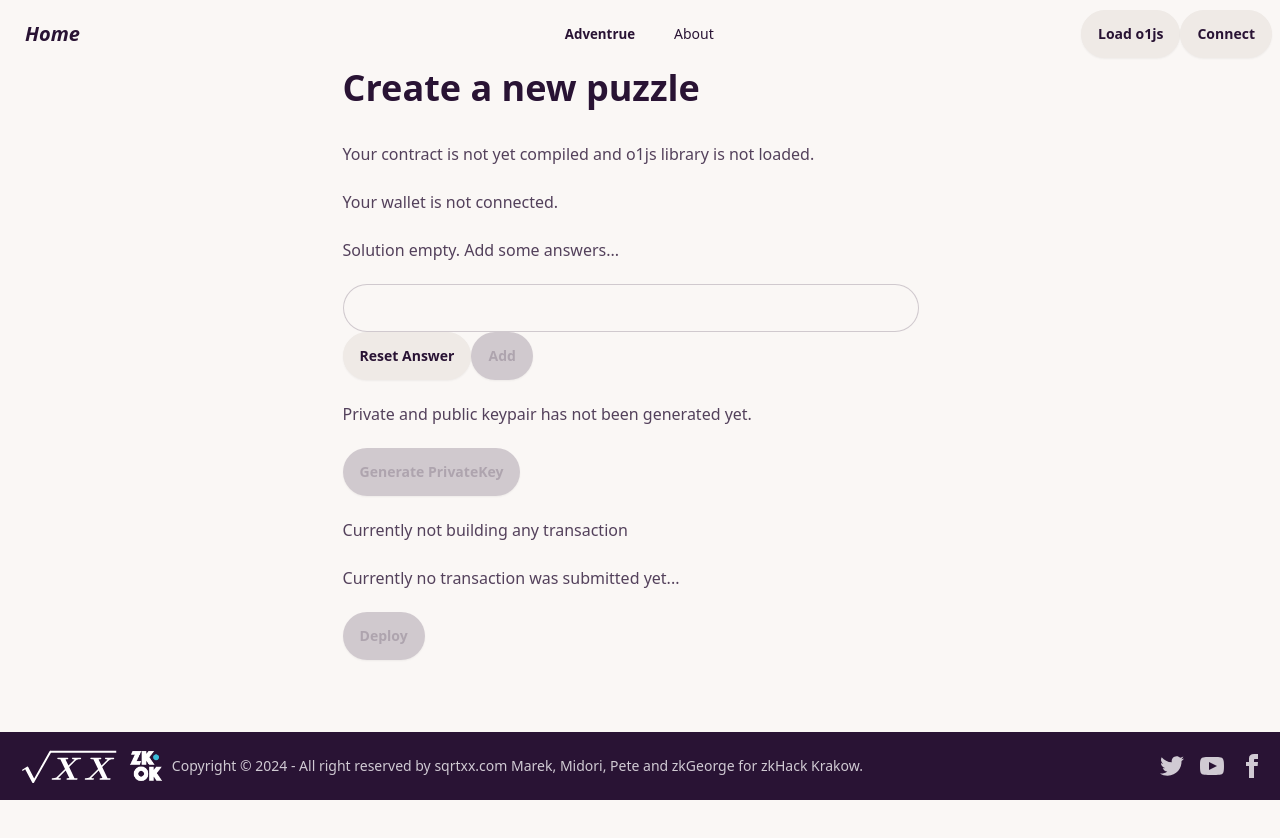
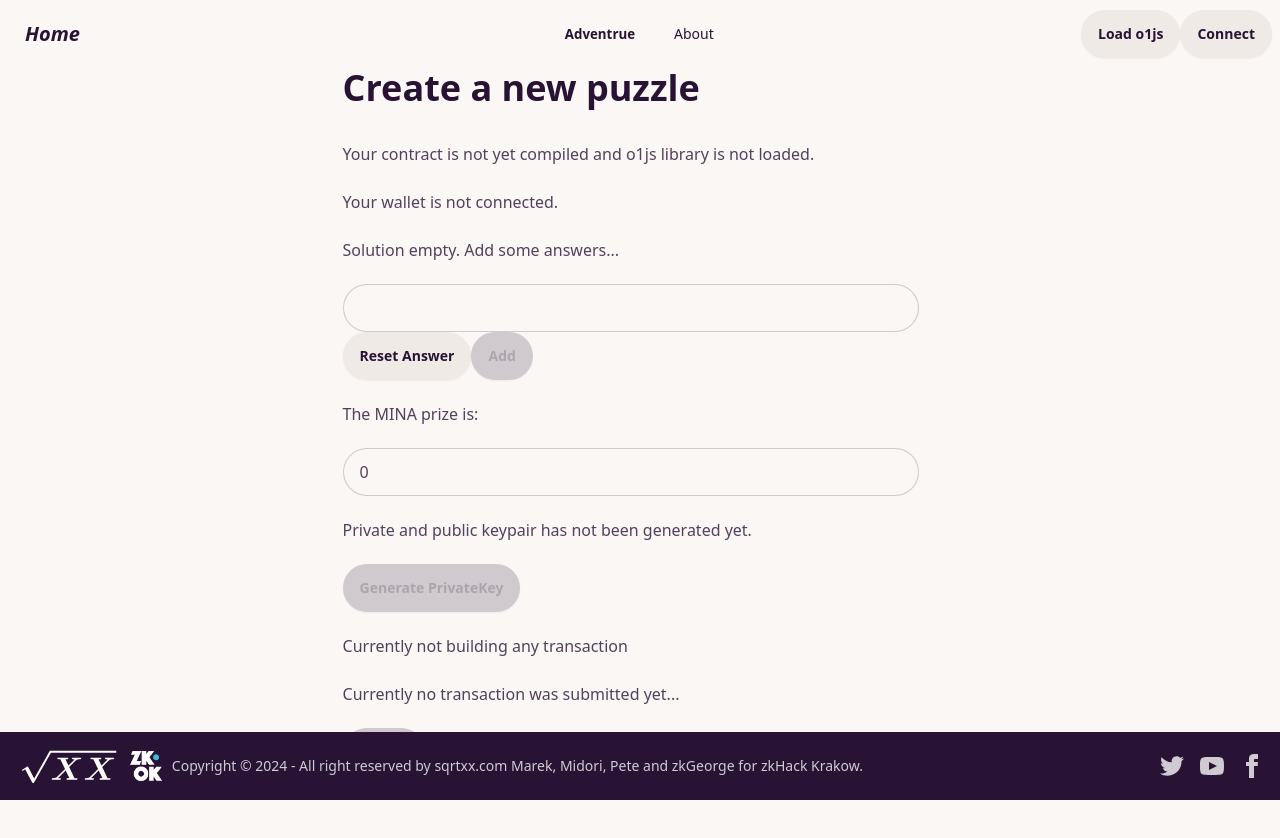
Before and after one commit to sqrt-xx/adventrue, a Next.js app in the folder ui/: page /create in a window 1280 px wide. Before the commit the page ends 800 px from the top, so only its background shows below. Built offline with nearby package versions, Linux system fonts and the light colour scheme.

Commit message:
Mina prize input done

```diff
--- a/ui/src/components/editing.tsx
+++ b/ui/src/components/editing.tsx
@@ -57,6 +57,21 @@ export const ComponentAnswerEditor = () => {
   );
 }
 
+export const ComponentPrizeEditor = () => {
+  const context: SunshineContextType = CastContext();
+  return (
+    <input
+      className="input input-bordered w-full max-w-xl"
+      name="mina_prize"
+      type="number"
+      value={context.state.prize}
+      onChange={(event: React.SyntheticEvent) => {
+        context.setState({...context.state, prize: (event.target as any).value});
+      }}
+    />
+  );
+}
+
 export const ComponentAnswerAdd = () => {
   const context: SunshineContextType = CastContext();
   console.log("answer is", context.state.answer);
--- a/ui/src/components/interaction.tsx
+++ b/ui/src/components/interaction.tsx
@@ -61,7 +61,7 @@ export async function contractDeploy(context: SunshineContextType) {
     await zkappWorkerClient.createDeployTransaction(
       zkappPrivateKey,
       connectedAddress,
-      context.state.prize
+      Number(context.state.prize)
     );
   } catch (e: any) {
     console.log("failed to create deploy transaction!");
--- a/ui/src/pages/create.tsx
+++ b/ui/src/pages/create.tsx
@@ -16,7 +16,8 @@ import {
   ComponentAnswerReset,
   ComponentAnswerEditor,
   ComponentAnswerAdd,
-  ComponentGenerateSK
+  ComponentGenerateSK,
+  ComponentPrizeEditor
 } from "../components/editing";
 
 import {
@@ -33,10 +34,12 @@ export default function Create() {
       <ComponentAnswerEditor/>
       <ComponentAnswerReset/>
       <ComponentAnswerAdd/>
-      <RenderSK/>
-      <ComponentGenerateSK/>
-      <InformTXBuilding/>
-      <InformTXHash/>
-      <ComponentButtonDeploy/>
+      <p>The MINA prize is:</p>
+      <ComponentPrizeEditor/>
+        <RenderSK/>
+        <ComponentGenerateSK/>
+        <InformTXBuilding/>
+        <InformTXHash/>
+        <ComponentButtonDeploy/>
     </article>);
 }
```
